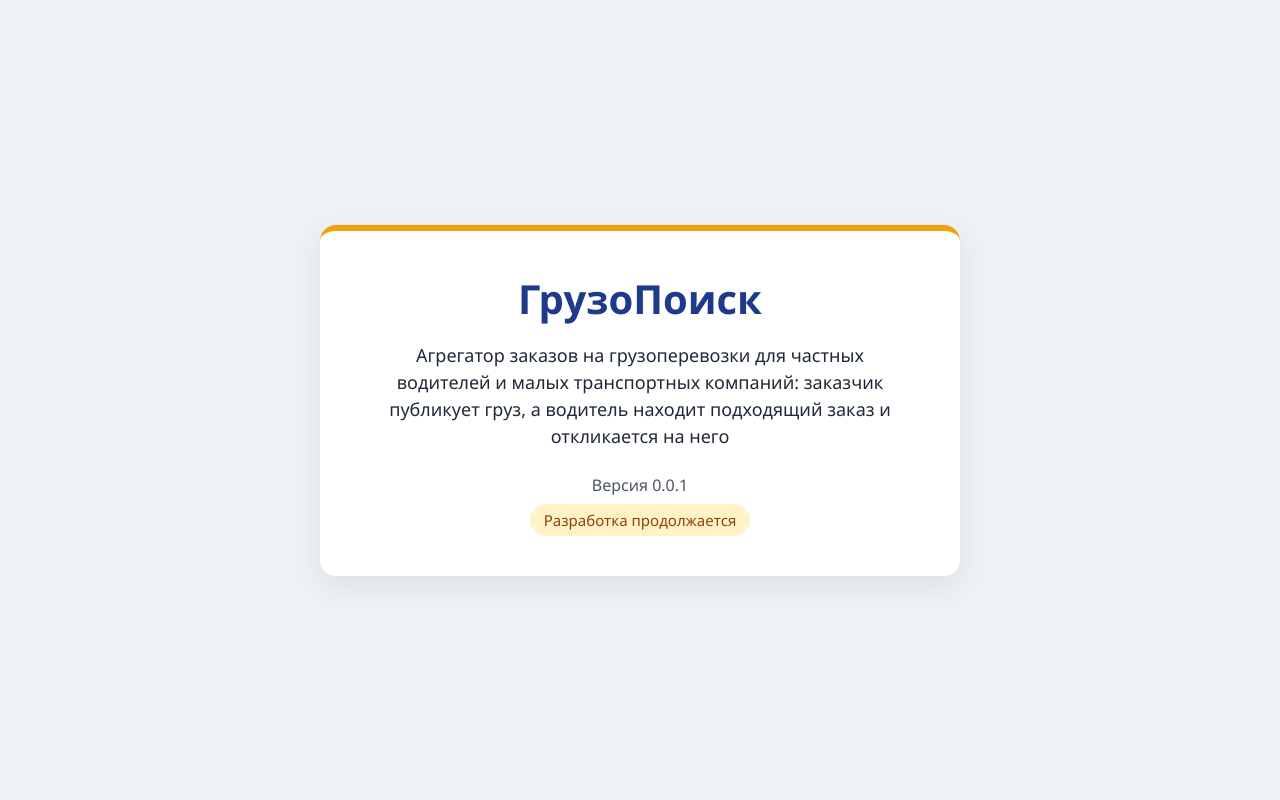
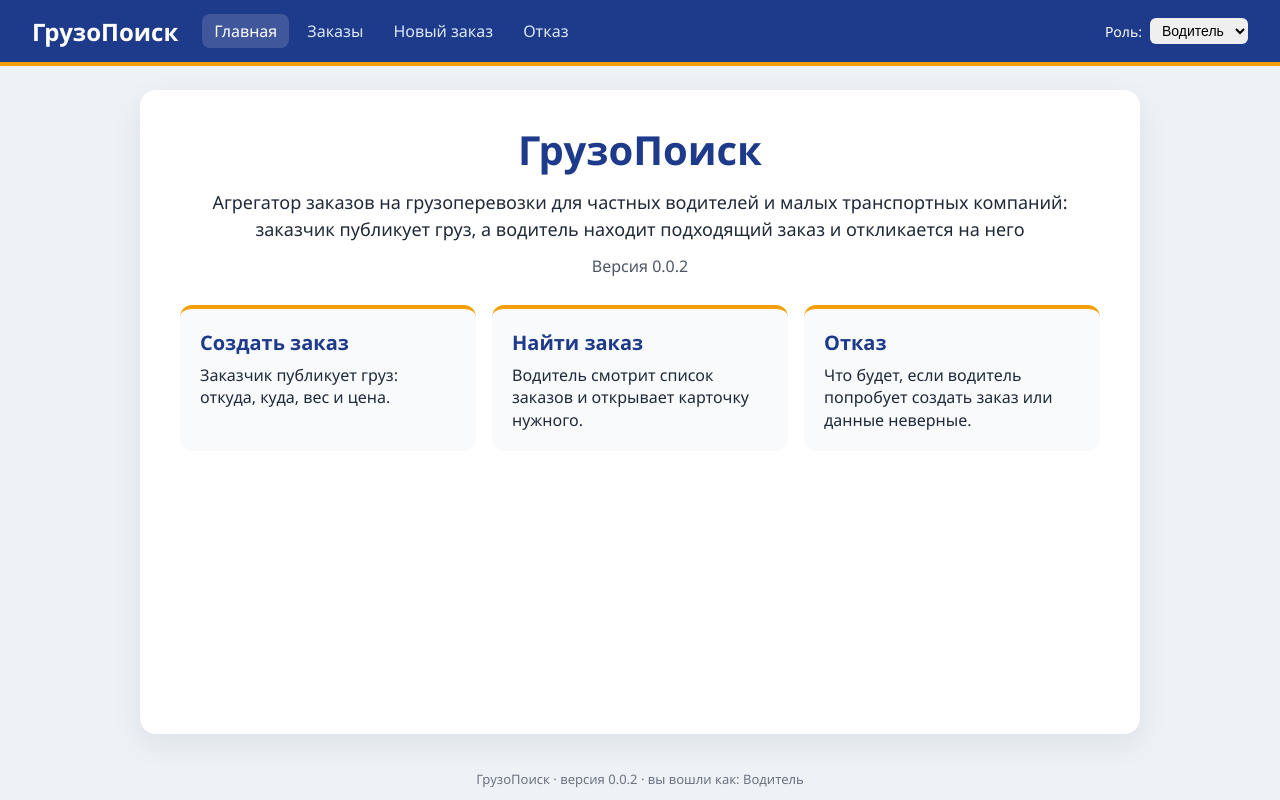
Before and after one commit to Sideseer/mispisit-lab1, a FastAPI app: page / in a window 1280 px wide. Run offline with FastAPI, Linux system fonts and the light colour scheme.

Commit message:
Лабораторная работа 2: три функции и страницы
Каркас ГрузоПоиска на FastAPI + Jinja2, версия 0.0.2:
- создание заказа на перевозку (/orders/new, только заказчик);
- просмотр заказов: список (/orders) и карточка (/orders/{id});
- отказ (/access-denied): водитель пытается создать заказ, ошибочные данные формы.
Общая шапка с меню и переключателем роли, данные в app/data/orders.json.
README: раздел «Запуск» для образа sideseer/mispisit-lab1:0.0.2.

```diff
--- a/app/main.py
+++ b/app/main.py
@@ -1,36 +1,36 @@
-"""ГрузоПоиск: первая страница (лабораторная работа 1)."""
-from pathlib import Path
+"""ГрузоПоиск: каркас приложения (лабораторная работа 2).
 
-from fastapi import FastAPI, Request
-from fastapi.responses import HTMLResponse
+Здесь создаётся приложение FastAPI, подключаются статика, шаблоны
+и маршруты трёх функций из папки routers.
+"""
+from fastapi import FastAPI, Form, Request
+from fastapi.responses import HTMLResponse, RedirectResponse
 from fastapi.staticfiles import StaticFiles
-from fastapi.templating import Jinja2Templates
 
-BASE_DIR = Path(__file__).resolve().parent
-
-APP_NAME = "ГрузоПоиск"
-APP_DESCRIPTION = (
-    "Агрегатор заказов на грузоперевозки для частных водителей "
-    "и малых транспортных компаний: заказчик публикует груз, "
-    "а водитель находит подходящий заказ и откликается на него"
-)
-APP_VERSION = "0.0.1"
-APP_STATUS = "Разработка продолжается"
+from app.config import APP_NAME, APP_VERSION, BASE_DIR, ROLES
+from app.routers import errors, orders
+from app.templating import render
 
 app = FastAPI(title=APP_NAME, version=APP_VERSION)
 app.mount("/static", StaticFiles(directory=BASE_DIR / "static"), name="static")
-templates = Jinja2Templates(directory=BASE_DIR / "templates")
+
+app.include_router(orders.router)
+app.include_router(errors.router)
 
 
 @app.get("/", response_class=HTMLResponse)
 def index(request: Request):
-    return templates.TemplateResponse(
-        request,
-        "index.html",
-        {
-            "name": APP_NAME,
-            "description": APP_DESCRIPTION,
-            "version": APP_VERSION,
-            "status": APP_STATUS,
-        },
-    )
+    """Главная: название продукта и переходы к действиям."""
+    return render(request, "index.html")
+
+
+@app.post("/role")
+def choose_role(role: str = Form(...), back: str = Form("/")):
+    """Переключатель роли в шапке. Роль хранится в cookie, входа по паролю пока нет."""
+    if role not in ROLES:
+        role = "driver"
+    if not back.startswith("/"):
+        back = "/"
+    response = RedirectResponse(back, status_code=303)
+    response.set_cookie("role", role, samesite="lax")
+    return response
--- /dev/null
+++ b/app/routers/errors.py
@@ -0,0 +1,27 @@
+"""Функция 3. Отказ: страница, где видно, кто что пытался сделать и почему система не дала."""
+from fastapi import APIRouter, Request
+from fastapi.responses import HTMLResponse
+
+from app.config import ROLES
+from app.templating import render
+
+router = APIRouter()
+
+ACTIONS = {
+    "create": ("Создать заказ на перевозку",
+               "Создавать заказы может только заказчик. Водитель ищет и смотрит готовые заказы, "
+               "а публиковать свои грузы не может."),
+}
+
+
+@router.get("/access-denied", response_class=HTMLResponse)
+def access_denied(request: Request):
+    role = request.query_params.get("role", "driver")
+    action = request.query_params.get("action", "create")
+    title, reason = ACTIONS.get(action, ACTIONS["create"])
+    return render(request, "access_denied.html", {
+        "kind": "role",
+        "who": ROLES.get(role, ROLES["driver"]),
+        "action": title,
+        "reasons": [reason],
+    }, status_code=403)
--- a/app/static/style.css
+++ b/app/static/style.css
@@ -3,31 +3,68 @@ body {
     margin: 0;
     min-height: 100vh;
     display: flex;
-    align-items: center;
-    justify-content: center;
+    flex-direction: column;
     font-family: "Segoe UI", Roboto, Arial, sans-serif;
     background: #eef2f7;
     color: #1f2937;
 }
-.card {
-    max-width: 640px;
-    margin: 24px;
-    padding: 40px 48px;
-    background: #ffffff;
-    border-radius: 16px;
-    border-top: 6px solid #f59e0b;
-    box-shadow: 0 10px 30px rgba(15, 23, 42, 0.08);
-    text-align: center;
+a { color: #1e3a8a; }
+
+.topbar {
+    display: flex; align-items: center; gap: 24px; flex-wrap: wrap;
+    padding: 14px 32px; background: #1e3a8a; color: #fff;
+    border-bottom: 4px solid #f59e0b;
 }
-h1 { margin: 0 0 16px; font-size: 40px; color: #1e3a8a; }
-.description { margin: 0 0 24px; font-size: 18px; line-height: 1.5; }
-.version { margin: 0 0 8px; font-size: 16px; color: #4b5563; }
-.status {
-    display: inline-block;
-    margin: 0;
-    padding: 6px 14px;
-    border-radius: 999px;
-    background: #fef3c7;
-    color: #92400e;
-    font-size: 15px;
+.logo { font-size: 24px; font-weight: 700; color: #fff; text-decoration: none; }
+.menu { display: flex; gap: 6px; flex: 1; }
+.menu a { color: #dbeafe; text-decoration: none; padding: 6px 12px; border-radius: 8px; }
+.menu a:hover, .menu a.active { background: rgba(255,255,255,0.15); color: #fff; }
+.role { display: flex; align-items: center; gap: 8px; font-size: 14px; }
+.role select { padding: 4px 8px; border-radius: 6px; border: none; font-size: 14px; }
+
+.page {
+    flex: 1; width: 100%; max-width: 1000px; margin: 24px auto; padding: 32px 40px;
+    background: #fff; border-radius: 16px; box-shadow: 0 10px 30px rgba(15, 23, 42, 0.08);
 }
+h1 { margin: 0 0 20px; color: #1e3a8a; }
+.footer { text-align: center; padding: 12px; color: #6b7280; font-size: 13px; }
+
+.hero { text-align: center; margin-bottom: 28px; }
+.hero h1 { font-size: 40px; margin-bottom: 12px; }
+.description { font-size: 18px; line-height: 1.5; margin: 0 0 12px; }
+.version { color: #4b5563; margin: 0; }
+.actions { display: grid; grid-template-columns: repeat(3, 1fr); gap: 16px; }
+.action {
+    display: block; padding: 20px; border-radius: 12px; text-decoration: none; color: inherit;
+    background: #f8fafc; border-top: 4px solid #f59e0b;
+}
+.action:hover { background: #fef3c7; }
+.action h2 { margin: 0 0 8px; font-size: 20px; color: #1e3a8a; }
+.action p { margin: 0; line-height: 1.4; }
+
+.orders { width: 100%; border-collapse: collapse; }
+.orders th, .orders td { padding: 10px 8px; border-bottom: 1px solid #e5e7eb; text-align: left; }
+.orders th { background: #f1f5f9; }
+.orders tr.new td { background: #ecfdf5; }
+.hint { color: #6b7280; }
+
+.notice { padding: 12px 16px; border-radius: 10px; }
+.notice.success { background: #d1fae5; color: #065f46; }
+
+.order-form { display: grid; grid-template-columns: 1fr 1fr; gap: 14px 20px; }
+.order-form label { display: flex; flex-direction: column; gap: 6px; font-weight: 600; }
+.order-form .wide { grid-column: span 2; }
+.order-form input { padding: 8px 10px; border: 1px solid #cbd5e1; border-radius: 8px; font-size: 15px; font-weight: 400; }
+.order-form button, .button {
+    display: inline-block; padding: 10px 18px; border: none; border-radius: 8px;
+    background: #f59e0b; color: #1f2937; font-size: 15px; font-weight: 600; text-decoration: none; cursor: pointer;
+}
+.order-form button { grid-column: span 2; justify-self: start; }
+
+.card-fields { display: grid; grid-template-columns: 180px 1fr; gap: 10px 16px; font-size: 17px; }
+.card-fields dt { font-weight: 600; color: #4b5563; }
+.card-fields dd { margin: 0; }
+
+.denied { border-left: 6px solid #dc2626; padding-left: 20px; }
+.denied h1 { color: #b91c1c; }
+.denied li { margin-bottom: 4px; }
--- /dev/null
+++ b/app/templates/base.html
@@ -0,0 +1,34 @@
+<!DOCTYPE html>
+<html lang="ru">
+<head>
+    <meta charset="utf-8">
+    <meta name="viewport" content="width=device-width, initial-scale=1">
+    <title>{% block title %}{{ app_name }}{% endblock %} | {{ app_name }}</title>
+    <link rel="stylesheet" href="{{ url_for('static', path='style.css') }}">
+</head>
+<body>
+<header class="topbar">
+    <a class="logo" href="/">{{ app_name }}</a>
+    <nav class="menu">
+        <a href="/" class="{{ 'active' if path == '/' }}">Главная</a>
+        <a href="/orders" class="{{ 'active' if path == '/orders' or (path.startswith('/orders/') and path != '/orders/new') }}">Заказы</a>
+        <a href="/orders/new" class="{{ 'active' if path == '/orders/new' }}">Новый заказ</a>
+        <a href="/access-denied" class="{{ 'active' if path == '/access-denied' }}">Отказ</a>
+    </nav>
+    <form class="role" method="post" action="/role">
+        <label for="role">Роль:</label>
+        <select id="role" name="role" onchange="this.form.submit()">
+            {% for key, title in roles.items() %}
+            <option value="{{ key }}" {{ 'selected' if key == role }}>{{ title }}</option>
+            {% endfor %}
+        </select>
+        <input type="hidden" name="back" value="{{ path if path != '/access-denied' else '/' }}">
+        <noscript><button type="submit">OK</button></noscript>
+    </form>
+</header>
+<main class="page">
+    {% block content %}{% endblock %}
+</main>
+<footer class="footer">{{ app_name }} · версия {{ version }} · вы вошли как: {{ role_title }}</footer>
+</body>
+</html>
--- a/app/templates/index.html
+++ b/app/templates/index.html
@@ -1,17 +1,23 @@
-<!DOCTYPE html>
-<html lang="ru">
-<head>
-    <meta charset="utf-8">
-    <meta name="viewport" content="width=device-width, initial-scale=1">
-    <title>{{ name }}</title>
-    <link rel="stylesheet" href="{{ url_for('static', path='style.css') }}">
-</head>
-<body>
-    <main class="card">
-        <h1>{{ name }}</h1>
-        <p class="description">{{ description }}</p>
-        <p class="version">Версия {{ version }}</p>
-        <p class="status">{{ status }}</p>
-    </main>
-</body>
-</html>
+{% extends "base.html" %}
+{% block title %}Главная{% endblock %}
+{% block content %}
+<section class="hero">
+    <h1>{{ app_name }}</h1>
+    <p class="description">{{ app_description }}</p>
+    <p class="version">Версия {{ version }}</p>
+</section>
+<section class="actions">
+    <a class="action" href="/orders/new">
+        <h2>Создать заказ</h2>
+        <p>Заказчик публикует груз: откуда, куда, вес и цена.</p>
+    </a>
+    <a class="action" href="/orders">
+        <h2>Найти заказ</h2>
+        <p>Водитель смотрит список заказов и открывает карточку нужного.</p>
+    </a>
+    <a class="action" href="/access-denied">
+        <h2>Отказ</h2>
+        <p>Что будет, если водитель попробует создать заказ или данные неверные.</p>
+    </a>
+</section>
+{% endblock %}
--- a/requirements.txt
+++ b/requirements.txt
@@ -1,3 +1,4 @@
 fastapi==0.162.0
 uvicorn==0.54.0
 jinja2==3.1.6
+python-multipart==0.0.32
```
Also changed, not shown: app/config.py (added, +22 -0 lines), app/data/orders.json (added, +35 -0 lines), app/routers/orders.py (added, +117 -0 lines), app/storage.py (added, +30 -0 lines), app/templates/access_denied.html (added, +22 -0 lines), app/templates/orders/card.html (added, +16 -0 lines), app/templates/orders/list.html (added, +27 -0 lines), app/templates/orders/new.html (added, +15 -0 lines), app/templating.py (added, +26 -0 lines), README.md, app/routers/__init__.py (added).
